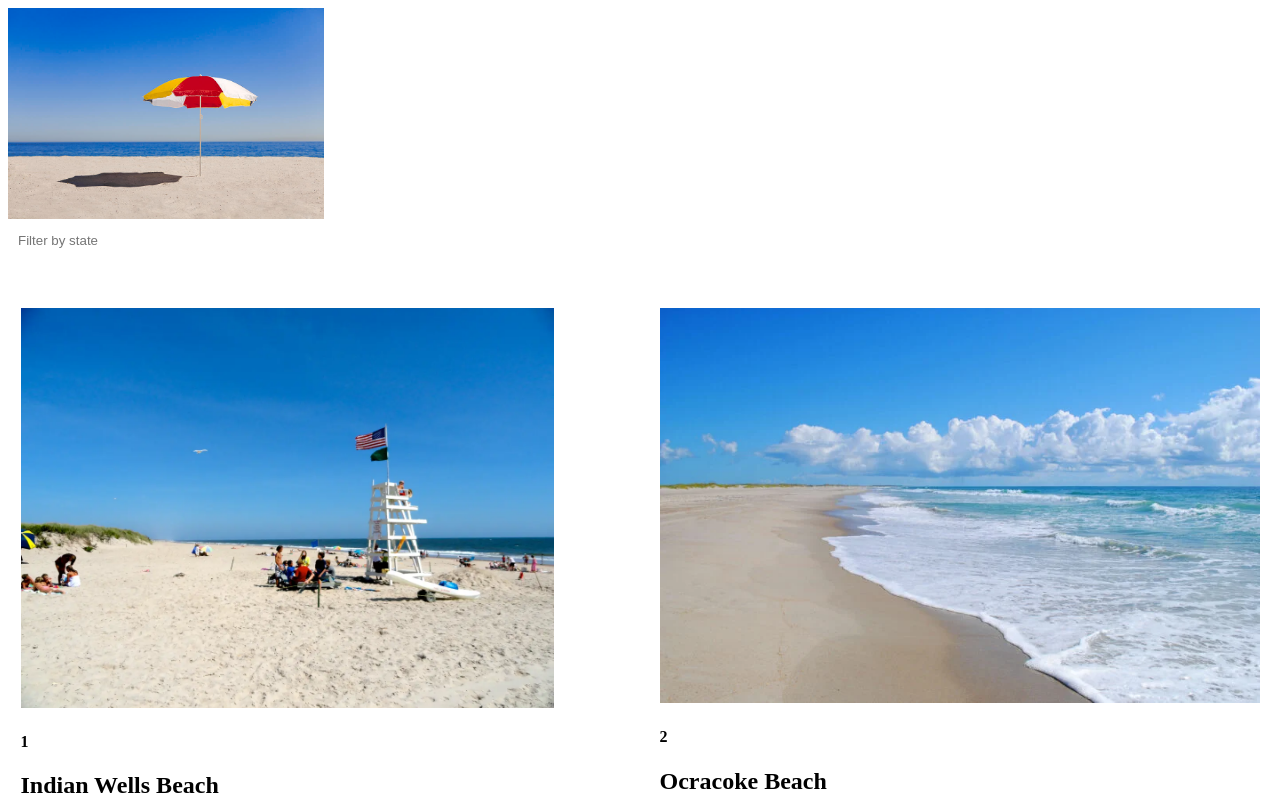
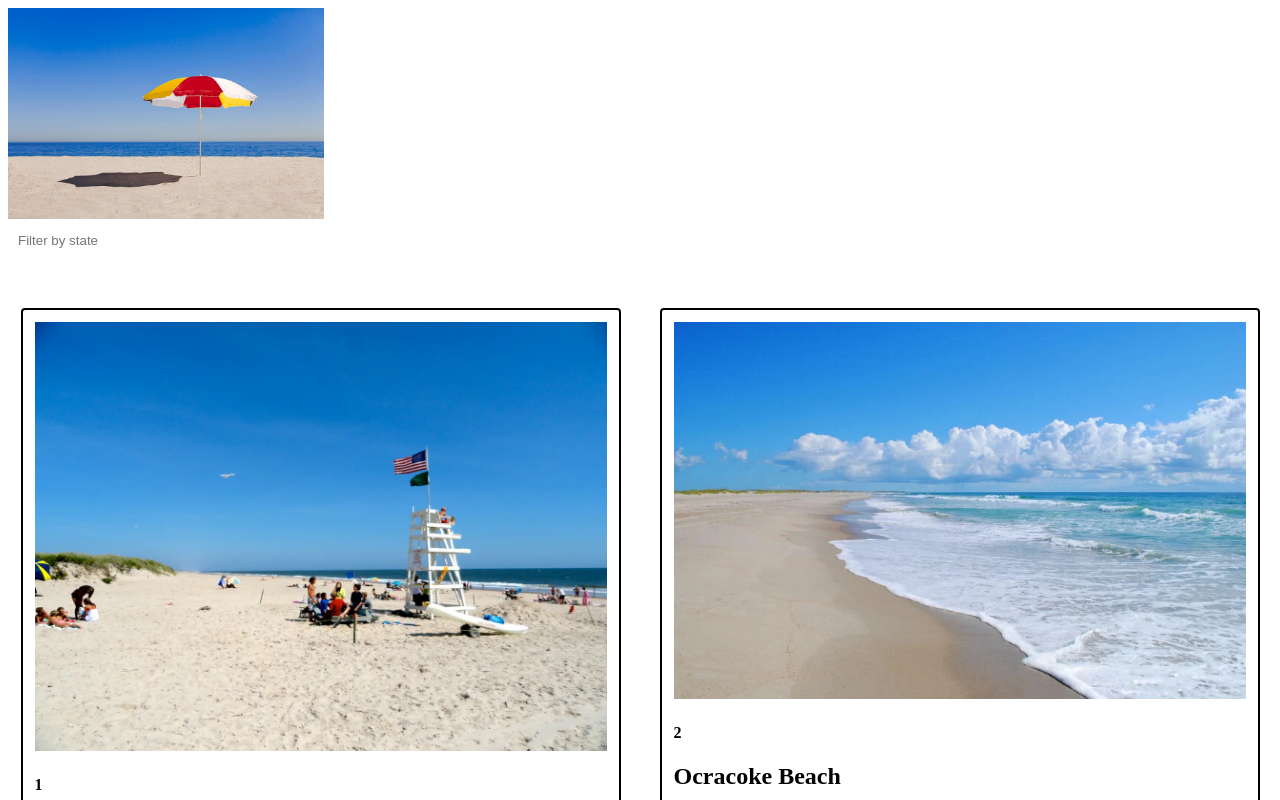
Before and after one commit to nicholasjamessmith/beaches, an Angular app: page / in a window 1280 px wide. Shown: the top 800 px of the page. Built offline with nearby package versions, Linux system fonts and the light colour scheme.

Commit message:
created beaches service, added static data to it, injected service into HomeComponent

```diff
--- a/src/app/beach-location/beach-location.component.ts
+++ b/src/app/beach-location/beach-location.component.ts
@@ -21,9 +21,14 @@ import { BeachLocation } from '../beachlocation';
    </section>
   `,
   styles: `
+    .beach {
+      border: 2px solid black;
+      border-radius: 4px;
+      padding: 12px;
+    }
     .beach-photo {
-      max-width: 600px;
-      max-height: 400px;
+      max-width: 100%;
+      max-height: 100%;
     }
 /*
     .listing {
--- /dev/null
+++ b/src/app/beaches.service.ts
@@ -0,0 +1,82 @@
+import { Injectable } from '@angular/core';
+import { BeachLocation } from './beachlocation';
+
+@Injectable({
+  providedIn: 'root'
+})
+export class BeachesService {
+  beachLocationList: BeachLocation[] = [
+    {
+      rank: 1,
+      name: 'Indian Wells Beach',
+      state: 'New York',
+      photo: '../assets/beaches/indianwells.png',
+      easyAccess: true
+    },
+    {
+      rank: 2,
+      name: 'Ocracoke Beach',
+      state: 'North Carolina',
+      photo: '../assets/beaches/ocracoke.png',
+      easyAccess: true
+    },
+    {
+      rank: 3,
+      name: 'Newport Beach',
+      state: 'California',
+      photo: '../assets/beaches/newport-beach.png',
+      easyAccess: true
+    },
+    {
+      rank: 4,
+      name: 'Huntington Beach',
+      state: 'California',
+      photo: '../assets/beaches/huntington-beach.png',
+      easyAccess: true
+    },
+    {
+      rank: 5,
+      name: 'Waikiki Beach',
+      state: 'Hawaii',
+      photo: '../assets/beaches/waikiki-beach.png',
+      easyAccess: true
+    },
+    {
+      rank: 6,
+      name: 'Bayhead',
+      state: 'New Jersey',
+      photo: '../assets/beaches/bayhead2.png',
+      easyAccess: true
+    },
+    {
+      rank: 7,
+      name: 'Big Sur',
+      state: 'California',
+      photo: '../assets/beaches/big-sur.png',
+      easyAccess: false
+    },
+    {
+      rank: 8,
+      name: 'Rockaway Beach',
+      state: 'New York',
+      photo: '../assets/beaches/rockaway.png',
+      easyAccess: true
+    },
+    {
+      rank: 9,
+      name: 'Clearwater Beach',
+      state: 'Florida',
+      photo: '../assets/beaches/clearwater.png',
+      easyAccess: true
+    },
+  ]
+  //Functions that allow dependices to access the service's data
+  getAllBeachLocations(): BeachLocation[] {
+    return this.beachLocationList;
+  }
+
+  getBeachLocationByRank(rank: number): BeachLocation | undefined {
+    return this.beachLocationList.find((beachLocation) => beachLocation.rank === rank);
+  }
+  constructor() { }
+}
--- a/src/app/home/home.component.ts
+++ b/src/app/home/home.component.ts
@@ -1,7 +1,8 @@
-import { Component } from '@angular/core';
+import { Component, inject } from '@angular/core';
 import { CommonModule } from '@angular/common';
 import { BeachLocationComponent } from '../beach-location/beach-location.component';
 import { BeachLocation } from '../beachlocation';
+import { BeachesService } from '../beaches.service'
 
 
 @Component({
@@ -64,69 +65,10 @@ import { BeachLocation } from '../beachlocation';
 
 })
 export class HomeComponent {
-  beachLocationList: BeachLocation[] = [
-    {
-      rank: 1,
-      name: 'Indian Wells Beach',
-      state: 'New York',
-      photo: '../assets/beaches/indianwells.png',
-      easyAccess: true
-    },
-    {
-      rank: 2,
-      name: 'Ocracoke Beach',
-      state: 'North Carolina',
-      photo: '../assets/beaches/ocracoke.png',
-      easyAccess: true
-    },
-    {
-      rank: 3,
-      name: 'Newport Beach',
-      state: 'California',
-      photo: '../assets/beaches/newport-beach.png',
-      easyAccess: true
-    },
-    {
-      rank: 4,
-      name: 'Huntington Beach',
-      state: 'California',
-      photo: '../assets/beaches/huntington-beach.png',
-      easyAccess: true
-    },
-    {
-      rank: 5,
-      name: 'Waikiki Beach',
-      state: 'Hawaii',
-      photo: '../assets/beaches/waikiki-beach.png',
-      easyAccess: true
-    },
-    {
-      rank: 6,
-      name: 'Bayhead',
-      state: 'New Jersey',
-      photo: '../assets/beaches/bayhead2.png',
-      easyAccess: true
-    },
-    {
-      rank: 7,
-      name: 'Big Sur',
-      state: 'California',
-      photo: '../assets/beaches/big-sur.png',
-      easyAccess: false
-    },
-    {
-      rank: 8,
-      name: 'Rockaway Beach',
-      state: 'New York',
-      photo: '../assets/beaches/rockaway.png',
-      easyAccess: true
-    },
-    {
-      rank: 9,
-      name: 'Clearwater Beach',
-      state: 'Florida',
-      photo: '../assets/beaches/clearwater.png',
-      easyAccess: true
-    },
-  ]
+  beachLocationList: BeachLocation[] = [];
+  beachesService: BeachesService = inject(BeachesService);
+
+  constructor() {
+    this.beachLocationList = this.beachesService.getAllBeachLocations();
+  }
 }
```
